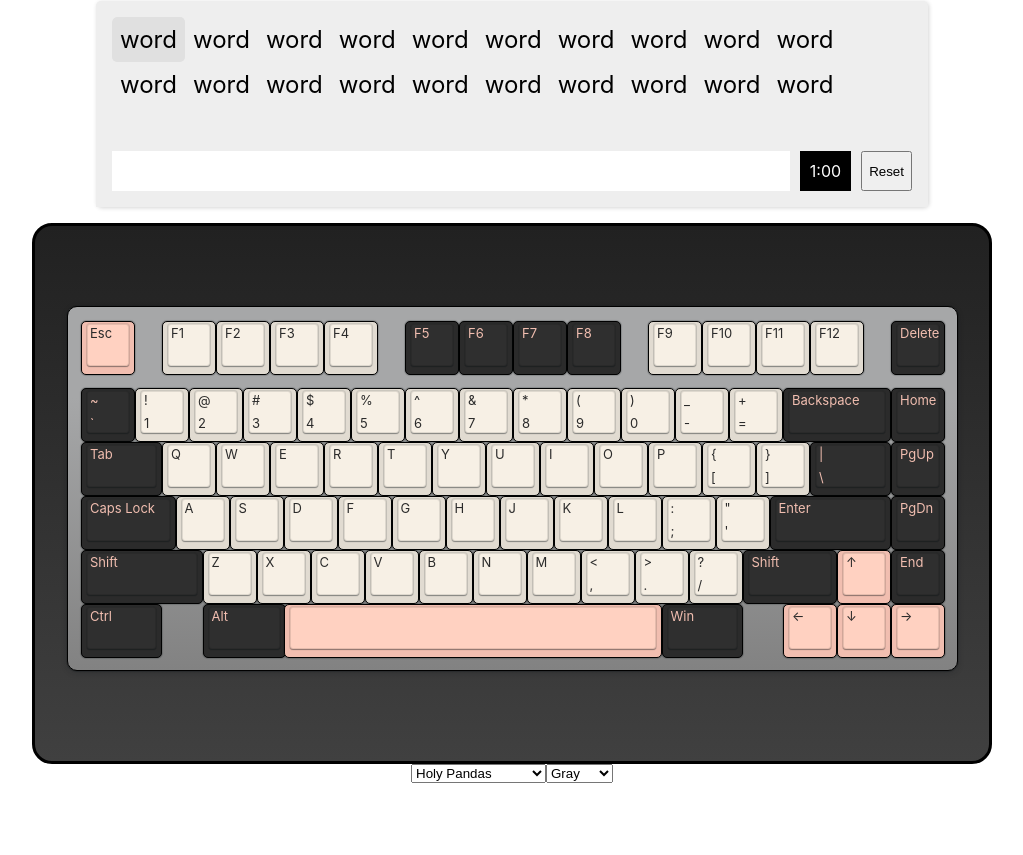
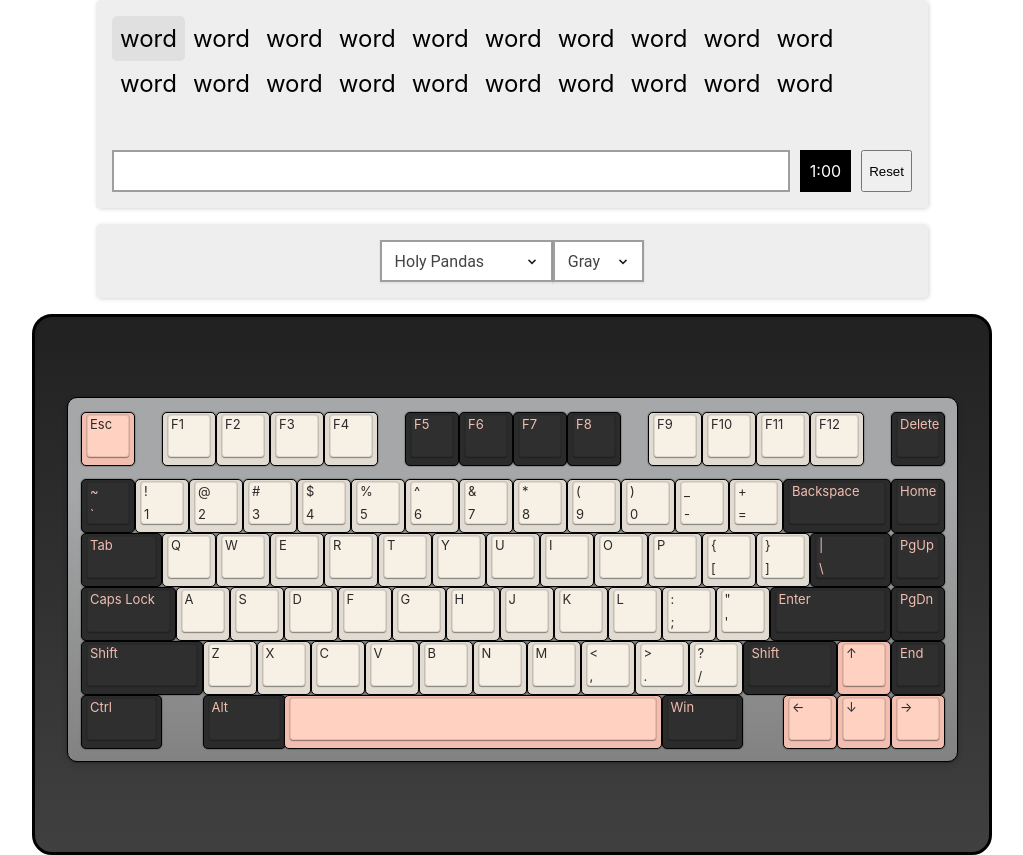
Before and after one commit to tplai/kbsim, a React app: page / in a window 1280 px wide. Shown: the whole page, without its empty margins (128-1151 px from the left). Before the commit the page ends 800 px from the top, so only its background shows below. Built offline with nearby package versions, Linux system fonts and the light colour scheme.

Commit message:
Added styled select area

```diff
--- a/src/features/keySimulator/KeySimulator.js
+++ b/src/features/keySimulator/KeySimulator.js
@@ -150,17 +150,11 @@ export function KeySimulator() {
         tabIndex="0"
       >
         <TypingTest/>
-        <div className={styles.mousepad}>
-          <div
-            className={styles.keyboard}
-            style={keyboardStyle}
-          >
-            {keyObject}
-          </div>
-        </div>
-      </div>
-      <div className={styles.row}>
+
+        <div className={styles.selectcontainer}>
+          <div className={styles.selectarea}>
             <select
+              className={styles.dropdown}
               aria-label="Switch Type"
               onChange={e => setSwitchValue(e.target.value)}
               defaultValue="holypanda"
@@ -175,7 +169,11 @@ export function KeySimulator() {
               <option value="bluealps">Blue Alps</option>
               <option value="topre">Topres</option>
             </select>
-        <select defaultValue="grey">
+            <select
+              className={styles.dropdown}
+              aria-label="Case Color"
+              defaultValue="gray"
+            >
               <option value="gray">Gray</option>
               <option value="black">Black</option>
               <option value="silver">Silver</option>
@@ -187,6 +185,17 @@ export function KeySimulator() {
               <option value="blue">Blue</option>
               <option value="purple">Purple</option>
             </select>
+          </div>
+        </div>
+
+        <div className={styles.mousepad}>
+          <div
+            className={styles.keyboard}
+            style={keyboardStyle}
+          >
+            {keyObject}
+          </div>
+        </div>
       </div>
       <div className={styles.row} style={{display:"none"}}>
         <textarea
--- a/src/features/keySimulator/KeySimulator.module.css
+++ b/src/features/keySimulator/KeySimulator.module.css
@@ -9,6 +9,27 @@
 
 .keycontainer:focus {
   outline: none;
+}
+
+.selectcontainer {
+  margin-left: auto;
+  margin-right: auto;
+  display: block;
+  align-items: center;
+  justify-content: center;
+  box-shadow: rgba(0, 0, 0, 0.17) 1px 1px 4px;
+  border-radius: 5px;
+  background: #eee;
+  margin-bottom: 2vh;
+  max-width: 832px;
+}
+
+.selectarea {
+  display: flex;
+  align-items: center;
+  justify-content: center;
+  max-width: 800px;
+  padding: 1rem;
 }
 
 .mousepad {
@@ -99,3 +120,58 @@
 .button:active {
   background-color: rgba(112, 76, 182, 0.2);
 }
+
+/* class applies to select element itself, not a wrapper element */
+.dropdown {
+    display: block;
+    font-size: 16px;
+    font-family: roboto;
+    color: #444;
+    line-height: 1.3;
+    padding: .6em 1.4em .5em .8em;
+    box-sizing: border-box;
+    margin: 0;
+    border: 2px solid #9e9e9e;
+    transition: border 0.2s linear;
+    outline: none;
+    box-shadow: 0 1px 0 1px rgba(0,0,0,.04);
+    -moz-appearance: none;
+    -webkit-appearance: none;
+    appearance: none;
+    background-color: #fff;
+    background-image: url('../../assets/images/expand.png');
+    /* , */
+     /* linear-gradient(to bottom, #ffffff 0%,#e5e5e5 100%); */
+    background-repeat: no-repeat, repeat;
+    /* arrow icon position (1em from the right, 50% vertical) , then gradient position*/
+    background-position: right .7em top 50%, 0 0;
+    /* icon size, then gradient */
+    background-size: 1em auto, 100%;
+}
+/* Hide arrow icon in IE browsers */
+.dropdown::-ms-expand {
+    display: none;
+}
+/* Hover style */
+.dropdown:hover {
+    border-color: #888;
+}
+/* Focus style */
+.dropdown:focus {
+    border: 2px solid #212121;
+}
+
+/* Set options to normal weight */
+.dropdown option {
+    font-weight:normal;
+}
+
+/* Support for rtl text, explicit support for Arabic and Hebrew */
+*[dir="rtl"] .dropdown, :root:lang(ar) .dropdown, :root:lang(iw) .dropdown {
+    background-position: left .7em top 50%, 0 0;
+    padding: .6em .8em .5em 1.4em;
+}
+
+.dropdown:disabled:hover, .dropdown[aria-disabled=true] {
+    border-color: #aaa;
+}
--- a/src/features/typingTest/typingTest.module.css
+++ b/src/features/typingTest/typingTest.module.css
@@ -43,9 +43,15 @@
 
 .inputbar > input {
   font-size: 16px;
-  border: none;
+  border: 2px solid #9e9e9e;
+  transition: border .3s linear;
+  outline: none;
   padding: 10px;
   flex-grow: 1;
+}
+
+.inputbar > input:focus {
+  border: 2px solid #212121;
 }
 
 .toolbar {
```
Also changed, not shown: src/assets/images/expand.png (added). Lines whose indentation alone changed are shown as unchanged.
